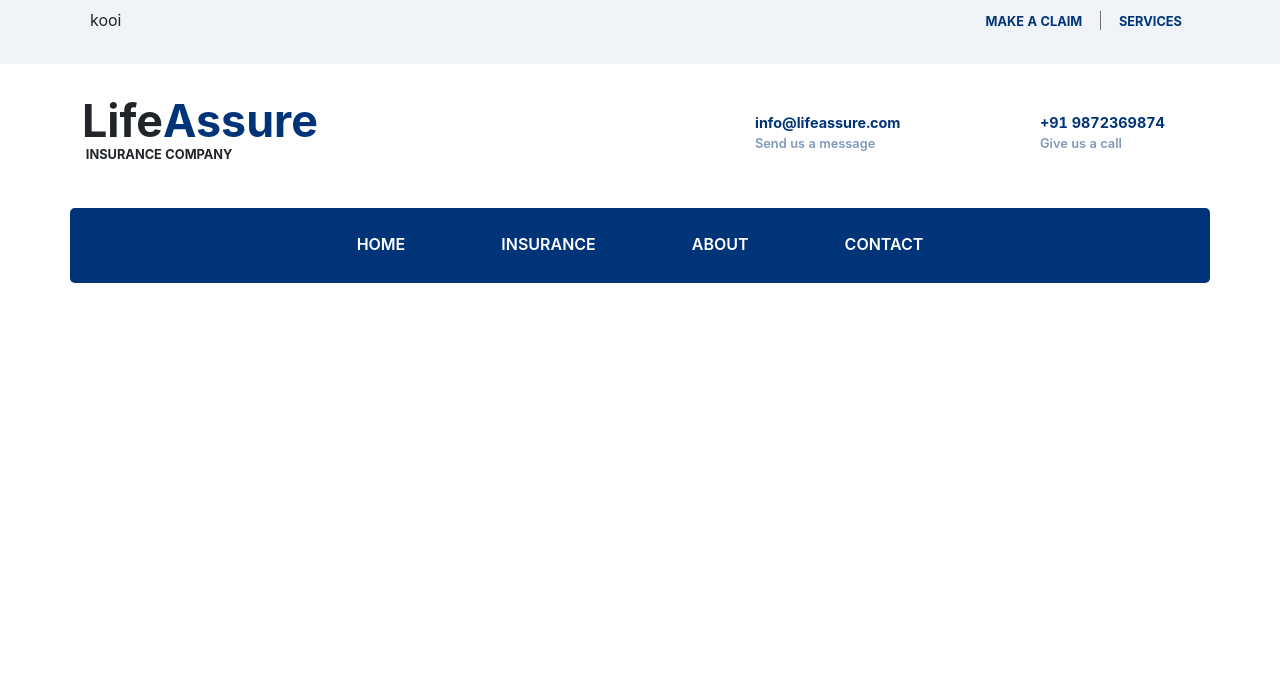
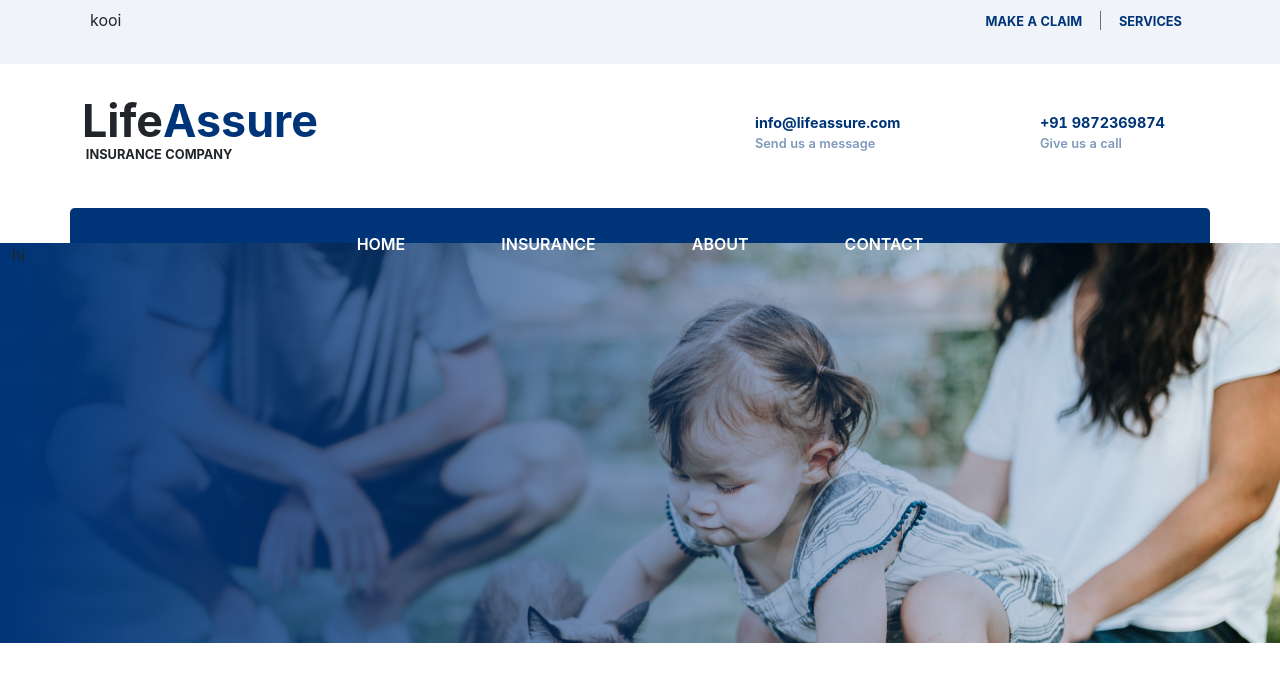
Before and after one commit to n-3rd23/assurances-cp, a Next.js app: page / in a window 1280 px wide. Shown: the top 682 px of the page. Built offline with nearby package versions, Linux system fonts and the light colour scheme.

Commit message:
home page

```diff
--- /dev/null
+++ b/components/homeMain/homeMain.module.scss
@@ -0,0 +1,7 @@
+.containerMainStyle {
+  margin-top: -5vh;
+  background: linear-gradient(90deg, #003478 0%, rgba(0, 52, 120, 0) 100%),
+    url("../../img/bg.jpg");
+  background-size: cover;
+  height: 400px;
+}
--- /dev/null
+++ b/components/homeMain/homeMain.tsx
@@ -0,0 +1,10 @@
+import styles from "./homeMain.module.scss";
+import { Container, Row, Col } from "react-bootstrap";
+
+export default function HomeMain() {
+  return (
+    <Container fluid className={`${styles.containerMainStyle}`}>
+      hi
+    </Container>
+  );
+}
--- a/components/navbar/navbar.module.scss
+++ b/components/navbar/navbar.module.scss
@@ -2,6 +2,7 @@
   height: 75px;
   background-color: #003478;
   color: white !important;
+  z-index: 999;
 }
 .innerContainer {
   border: 1px solid white;
--- a/pages/index.tsx
+++ b/pages/index.tsx
@@ -1,7 +1,13 @@
-import Header from "../components/header/header"
+import { Fragment } from "react";
+import { Container } from "react-bootstrap";
+import Header from "../components/header/header";
+import HomeMain from "../components/homeMain/homeMain";
 
 export default function Home() {
   return (
-    <Header/>
+    <Fragment>
+      <Header />
+      <HomeMain />
+    </Fragment>
   );
 }
```
